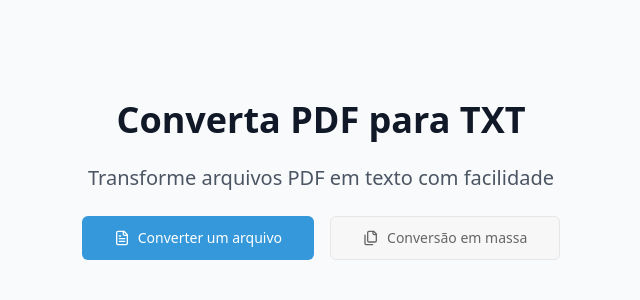
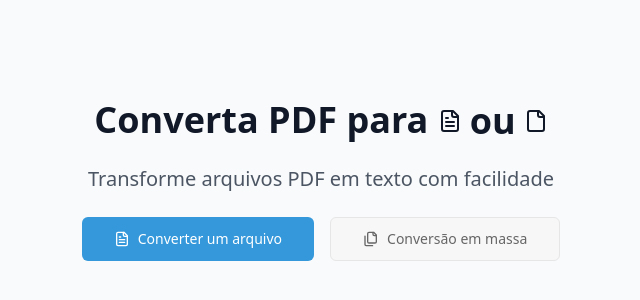
Before and after one commit to elissoncardoso1/text-scribe-extractor, a React (Vite) app: page / in a window 1280 px wide. Shown: the part 220-520 px from the top of the page, without its empty margins (319-959 px from the left). Built offline with nearby package versions, Linux system fonts and the light colour scheme.

Commit message:
Update icons for PDF conversion
Changed the icons in the "Converta PDF para TXT" section to represent both TXT and DOCX formats.
[skip gpt_engineer]

```diff
--- a/src/pages/Index.tsx
+++ b/src/pages/Index.tsx
@@ -2,7 +2,7 @@ import { useState } from "react";
 import ConversionDialog from "@/components/ConversionDialog";
 import BatchConversionDialog from "@/components/BatchConversionDialog";
 import { Button } from "@/components/ui/button";
-import { FileText, Files } from "lucide-react";
+import { FileText, File, Files } from "lucide-react";
 
 const Index = () => {
   const [singleDialogOpen, setSingleDialogOpen] = useState(false);
@@ -12,7 +12,7 @@ const Index = () => {
     <div className="min-h-screen bg-gray-50 flex flex-col items-center justify-center p-4">
       <div className="text-center space-y-6 max-w-2xl mx-auto">
         <h1 className="text-4xl font-bold text-gray-900">
-          Converta PDF para TXT
+          Converta PDF para <span className="inline-flex items-center gap-2"><FileText className="w-6 h-6" /> ou <File className="w-6 h-6" /></span>
         </h1>
         <p className="text-xl text-gray-600">
           Transforme arquivos PDF em texto com facilidade
```
